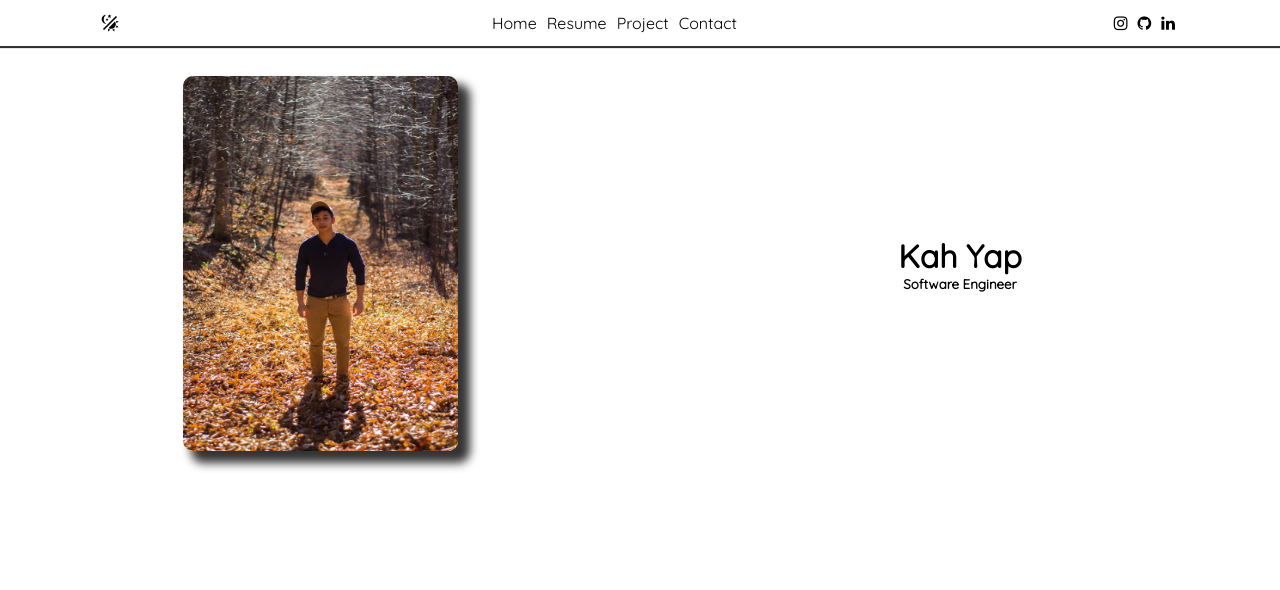
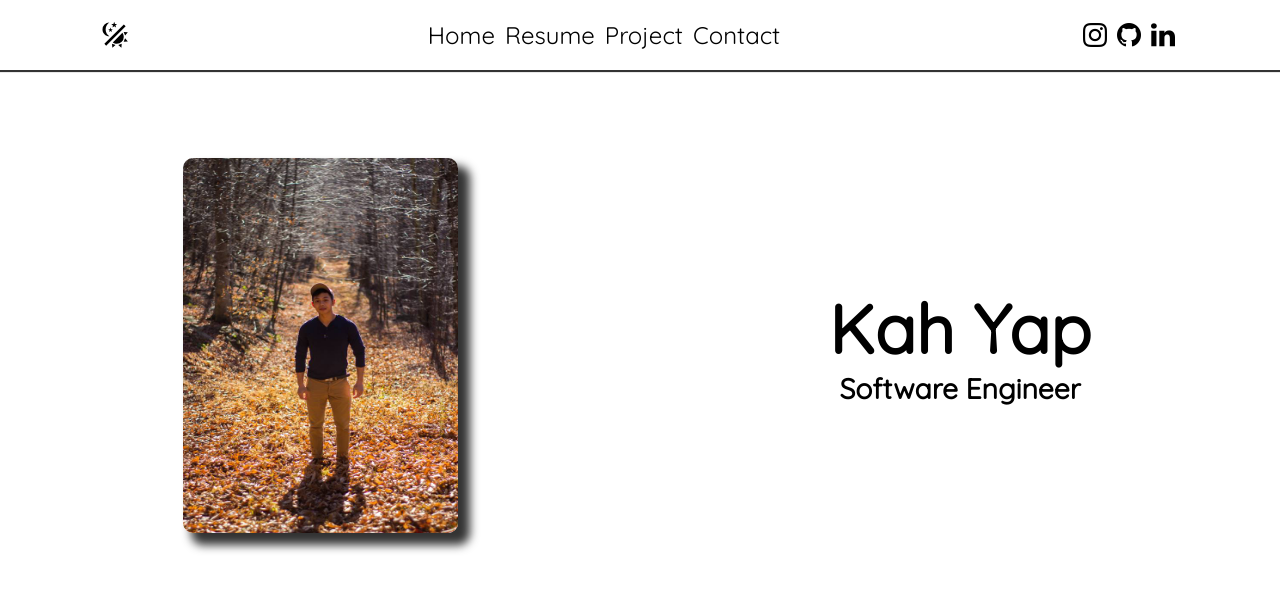
Before and after one commit to Kah919/KahPortfolio, a React (Create React App) app: page / in a window 1280 px wide. Shown: the top 590 px of the page. Built offline with nearby package versions, Linux system fonts and the light colour scheme.

Commit message:
Resizee nav bar

```diff
--- a/src/components/LandingPage/Landing.module.css
+++ b/src/components/LandingPage/Landing.module.css
@@ -5,6 +5,7 @@
     grid-template-columns: 1fr 1fr;
     width: 100%;
     height: 100%;
+    font-size: 34px;
     /* background-image: url(../../Images/landing.jpg); */
     /* padding: 50px; */
     transition: var(--transition-delay);
@@ -32,8 +33,9 @@
     width: 275px;
     height: 375px;
     display: block;
-    margin-left: auto;
-    margin-right: auto;
+    /* margin-left: auto;
+    margin-right: auto; */
+    margin: 10% auto 10% auto;
     transition: 0.5s ease-in;
     border-radius: 10px;
     cursor: pointer;
@@ -93,3 +95,16 @@
     padding: 10px;
   }
 }
+
+@media screen
+  and (min-device-width: 1000px) {
+    .landing_container {
+      height: 93vh;
+      overflow: hidden;
+    }
+
+    .left img {
+      width: 375px;
+      height: 500px;
+    }
+  }
--- a/src/components/Navbar/Navbar.js
+++ b/src/components/Navbar/Navbar.js
@@ -12,13 +12,11 @@
     useEffect(() => { setUpdate(dark) }, [dark])
 
     const container = () => {
-        console.log(`DARK from the ${update}`)
         return globalState.dark ? cx(styles.nav_container, styles.dark_container) : styles.nav_container
     }
 
     return(
         <nav className={ container() } >
-            { console.log("here", globalState) }
             <svg onClick={ () => globalDispatch({ type: 'TOGGLE'}) } className={styles.icon} viewBox="0 0 24 24">
             <path d="M7.5,2C5.71,3.15 4.5,5.18 4.5,7.5C4.5,9.82 5.71,11.85 7.53,13C4.46,13 2,10.54 2,7.5A5.5,5.5 0 0,1 7.5,2M19.07,3.5L20.5,4.93L4.93,20.5L3.5,19.07L19.07,3.5M12.89,5.93L11.41,5L9.97,6L10.39,4.3L9,3.24L10.75,3.12L11.33,1.47L12,3.1L13.73,3.13L12.38,4.26L12.89,5.93M9.59,9.54L8.43,8.81L7.31,9.59L7.65,8.27L6.56,7.44L7.92,7.35L8.37,6.06L8.88,7.33L10.24,7.36L9.19,8.23L9.59,9.54M19,13.5A5.5,5.5 0 0,1 13.5,19C12.28,19 11.15,18.6 10.24,17.93L17.93,10.24C18.6,11.15 19,12.28 19,13.5M14.6,20.08L17.37,18.93L17.13,22.28L14.6,20.08M18.93,17.38L20.08,14.61L22.28,17.15L18.93,17.38M20.08,12.42L18.94,9.64L22.28,9.88L20.08,12.42M9.63,18.93L12.4,20.08L9.87,22.27L9.63,18.93Z" />
         </svg>
--- a/src/components/Navbar/Navbar.module.css
+++ b/src/components/Navbar/Navbar.module.css
@@ -5,18 +5,13 @@
     display: flex;
     justify-content: space-between;
     align-items: center;
-    padding: 8px 100px;
+    padding: 15px 100px;
     z-index: 1;
     color: var(--light-font);
+    font-size: 24px;
     /* border-bottom: 0.5px solid var(--light-font); */
     box-shadow: 0.8px 0.8px 0.8px 0.8px rgba(0,0,0,0.8);
     transition: var(--transition-delay);
-}
-
-.logo span {
-    display: block;
-    text-align: center;
-    font-size: 10px;
 }
 
 .nav_container ul {
@@ -52,7 +47,7 @@
 
 .icon {
     fill: var(--light-font);
-    width: 20px;
+    width: 30px;
     cursor: pointer;
   }
 
@@ -73,6 +68,10 @@
     fill: var(--dark-font);
 }
 
+.social_container {
+    font-size: 28px;
+}
+
 @media only screen
 /* and (min-device-width : 414px)  */
 and (max-device-width : 736px) {
```
